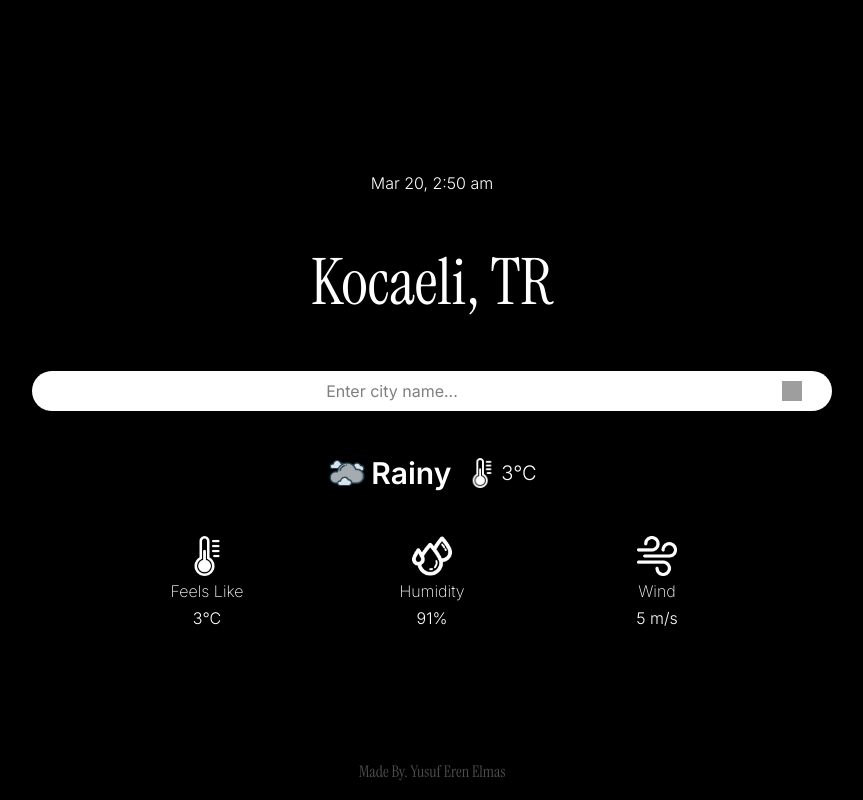
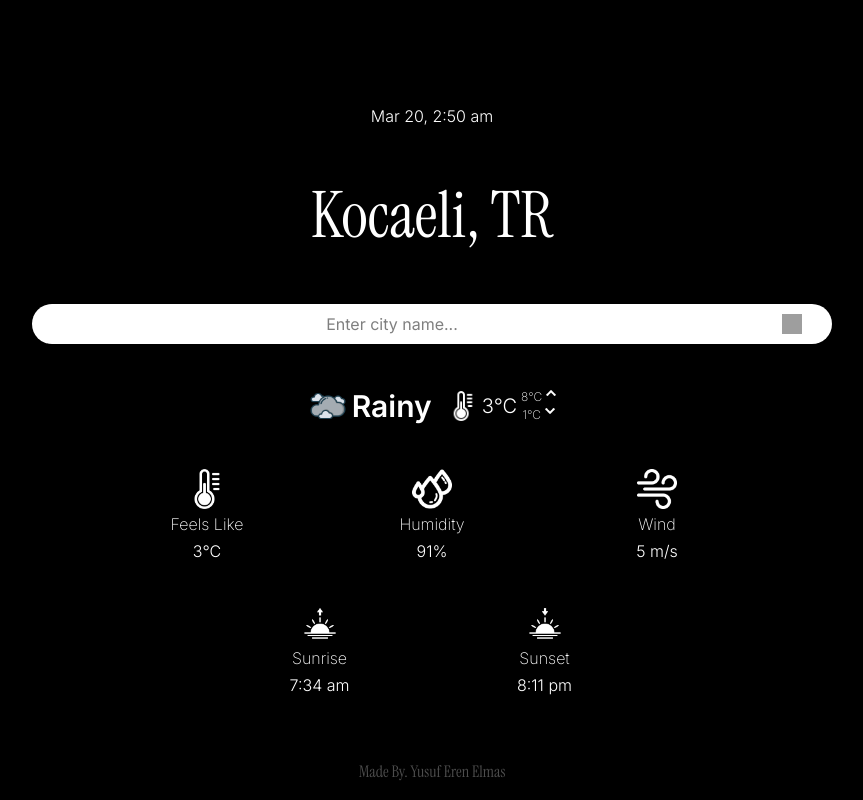
Before and after one commit to coffeesama/weatherapp, a Next.js app: page / in a window 1280 px wide. Shown: the whole page, without its empty margins (208-1071 px from the left). Built offline with nearby package versions, Linux system fonts and the light colour scheme; grey boxes are pictures that could not be loaded.

Commit message:
Stylish. Added max temp, min temp, sunrise and sunrise style.

```diff
--- a/src/components/miniCards.tsx
+++ b/src/components/miniCards.tsx
@@ -4,6 +4,7 @@ export default function MiniCards() {
   return (
     <div className="w-[800px] h-max flex flex-col gap-[40px] justify-center items-center">
       {/* Cards Section Start */}
+      <div className="top">
         <div className="w-max h-max flex flex-row items-center justify-center gap-[150px]">
           {/* Temperature Card Start */}
           <div className="w-[75px] h-max flex flex-col items-center justify center gap-[3px]">
@@ -29,7 +30,9 @@ export default function MiniCards() {
               height={200}
               className="w-[40px] h-[40px]"
             />
-          <div className="text-white text-[16px] font-extralight">Humidity</div>
+            <div className="text-white text-[16px] font-extralight">
+              Humidity
+            </div>
             <div className="text-white text-[16px] font-light">91%</div>
           </div>
           {/* Humidity Card End */}
@@ -47,6 +50,39 @@ export default function MiniCards() {
           </div>
           {/* Wind Card End */}
         </div>
+      </div>
+      <div className="bottom">
+        <div className="w-max h-max flex flex-row items-center justify-center gap-[150px]">
+          {/* Sunrise Card Start */}
+          <div className="w-[75px] h-max flex flex-col items-center justify center gap-[3px]">
+            <Image
+              src="/sunrise.png"
+              alt="Sunrise"
+              width={200}
+              height={200}
+              className="w-[40px] h-[40px]"
+            />
+            <div className="text-white text-[16px] font-extralight">
+              Sunrise
+            </div>
+            <div className="text-white text-[16px] font-light">7:34 am</div>
+          </div>
+          {/* Sunrise Card End */}
+          {/* Sunset Card Start */}
+          <div className="w-[75px] h-max flex flex-col items-center justify center gap-[3px]">
+            <Image
+              src="/sunset.png"
+              alt="Sunset"
+              width={200}
+              height={200}
+              className="w-[40px] h-[40px]"
+            />
+            <div className="text-white text-[16px] font-extralight">Sunset</div>
+            <div className="text-white text-[16px] font-light">8:11 pm</div>
+          </div>
+          {/* Sunset Card End */}
+        </div>
+      </div>
       {/* Cards Section End */}
     </div>
   );
--- a/src/components/weather.tsx
+++ b/src/components/weather.tsx
@@ -26,6 +26,28 @@ export default function Weather() {
           <div className="w-max h-max text-[20px] text-white font-light text-center">
             3°C
           </div>
+          <div className="w-max h-max text-[12px] text-white font-extralight text-center flex flex-col justify-center items-center">
+            <div className="up flex gap-1">
+              8°C
+              <Image
+                src="/uparrow.png"
+                alt="uparrow"
+                width={200}
+                height={200}
+                className="w-[10px] h-[10px]"
+              />
+            </div>
+            <div className="down flex gap-1">
+              1°C
+              <Image
+                src="/downarrow.png"
+                alt="downarrow"
+                width={200}
+                height={200}
+                className="w-[10px] h-[10px]"
+              />
+            </div>
+          </div>
         </div>
       </div>
       {/* Weather Name Section End */}
```
Also changed, not shown: public/downarrow.png (added), public/uparrow.png (added), src/models/weatherdata.model.tsx (renamed from src/models/weather.model.tsx). Lines whose indentation alone changed are shown as unchanged.
